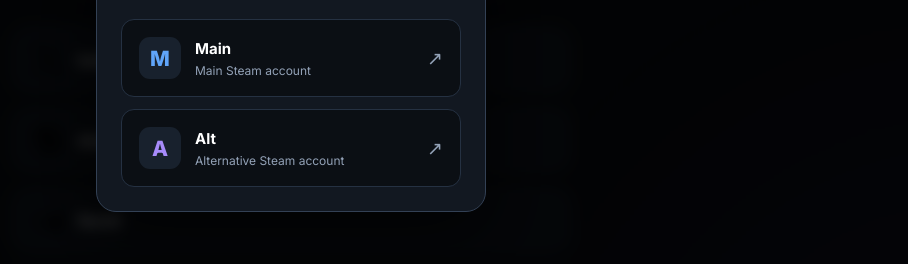
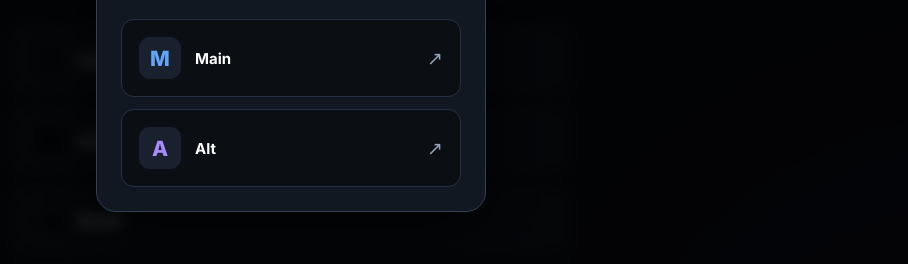
Before and after one commit to kwersi/kwersi.github.io, a plain HTML site: page index.html in a window 1280 px wide. Both pictures are taken after a click on the button "steam". Shown: the part 324-588 px from the top of the page, without its empty margins (349-1257 px from the left). Drawn offline with Linux system fonts and the light colour scheme; no server answers.

Commit message:
Update index.html

```diff
--- a/index.html
+++ b/index.html
@@ -54,8 +54,6 @@ body::before {
     z-index: -1;
     animation: glow 12s ease-in-out infinite alternate;
 }
-
-/* Background Animation */
 
 @keyframes glow {
     from { transform: scale(1); }
@@ -142,7 +140,7 @@ h1 {
     font-weight: 600;
 }
 
-/* Steam Account Popup */
+/* Steam Popup */
 
 .steam-overlay {
     position: fixed;
@@ -257,6 +255,7 @@ h1 {
     font-size: 21px;
     font-weight: 800;
     color: #60a5fa;
+    flex-shrink: 0;
 }
 
 .steam-account.alt .steam-account-icon {
@@ -270,12 +269,6 @@ h1 {
 .steam-account-name {
     font-size: 15px;
     font-weight: 700;
-}
-
-.steam-account-desc {
-    margin-top: 5px;
-    color: #93a2b7;
-    font-size: 12px;
 }
 
 .steam-account-arrow {
@@ -643,7 +636,7 @@ h1 {
                 <div class="stat-value" id="totalMatches">—</div>
             </div>
 
-            <!-- Leetify Attribution Logo -->
+            <!-- Leetify Logo -->
 
             <a
                 class="stat-card leetify-logo-card"
@@ -728,9 +721,6 @@ h1 {
 
                 <div class="steam-account-info">
                     <div class="steam-account-name">Main</div>
-                    <div class="steam-account-desc">
-                        Main Steam account
-                    </div>
                 </div>
 
                 <span class="steam-account-arrow">↗</span>
@@ -749,9 +739,6 @@ h1 {
 
                 <div class="steam-account-info">
                     <div class="steam-account-name">Alt</div>
-                    <div class="steam-account-desc">
-                        Alternative Steam account
-                    </div>
                 </div>
 
                 <span class="steam-account-arrow">↗</span>
@@ -804,7 +791,6 @@ function openSteamPopup() {
 function closeSteamPopup(event) {
     const overlay = document.getElementById("steamOverlay");
 
-    // Ignore clicks inside the modal
     if (event && event.target !== overlay) {
         return;
     }
@@ -819,7 +805,6 @@ function closeSteamPopup(event) {
     }
 }
 
-// Close with Escape and keep keyboard focus inside the popup
 document.addEventListener("keydown", function(event) {
     const overlay = document.getElementById("steamOverlay");
 
@@ -975,7 +960,6 @@ async function loadLeetifyStats() {
         const rating = data.rating || {};
         const ranks = data.ranks || {};
 
-        // Leetify Rating
         const overall = firstNumber(
             ranks.leetify,
             rating.leetify,
@@ -983,31 +967,26 @@ async function loadLeetifyStats() {
             rating.overall
         );
 
-        // Aim
         const aim = firstNumber(
             rating.aim,
             rating.aim_rating
         );
 
-        // Positioning
         const positioning = firstNumber(
             rating.positioning,
             rating.positioning_rating
         );
 
-        // Utility
         const utility = firstNumber(
             rating.utility,
             rating.utility_rating
         );
 
-        // Premier
         const premier = firstNumber(
             ranks.premier,
             ranks.premier_rating
         );
 
-        // Win Rate
         const winrate = numberOrNull(data.winrate);
 
         setStat(
```
